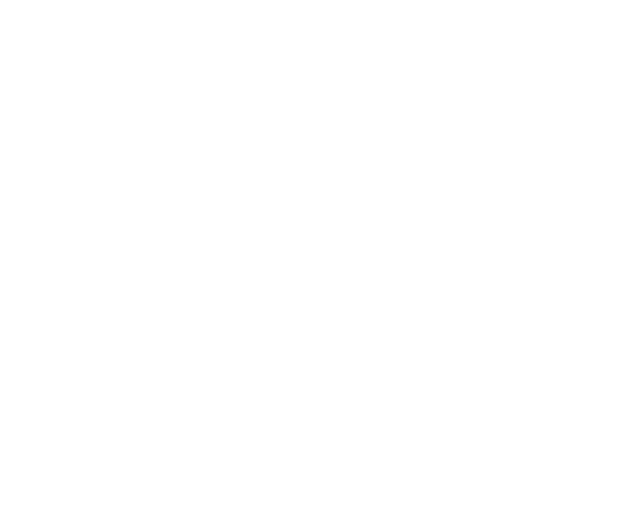
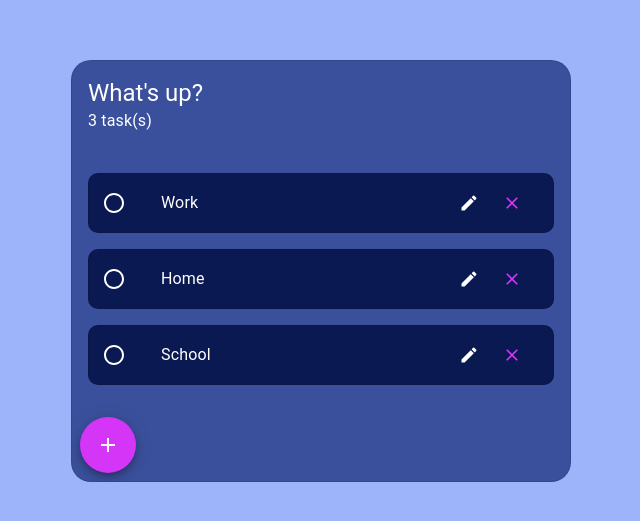
Before and after one commit to HulanAvirmed/todo-list, a Next.js app: page / in a window 1280 px wide. Shown: the part 129-650 px from the top of the page, without its empty margins (319-959 px from the left). Built offline with nearby package versions, Linux system fonts and the light colour scheme.

Commit message:
Theme configured and main page updated.

```diff
--- a/app/page.js
+++ b/app/page.js
@@ -1,5 +1,67 @@
 "use client";
 
+import { useState } from "react";
+import { CreateButton, ListItem, List, TodoContainer } from "@/components";
+import { ThemeProvider } from "@/theme";
+
 export default function Main() {
-  return <></>;
+  const [todoList, setTodoList] = useState([
+    {
+      id: 1,
+      name: "Work",
+    },
+    {
+      id: 2,
+      name: "Home",
+    },
+    {
+      id: 3,
+      name: "School",
+    },
+  ]);
+
+  const onCreate = (name) => {
+    setTodoList([...todoList, { id: new Date().toString(), name: name }]);
+  };
+
+  const onUpdate = (name, id) => {
+    const index = todoList.findIndex((f) => f.id === id);
+
+    if (index > -1) {
+      let _todoList = [...todoList];
+
+      _todoList[index] = {
+        id: id,
+        name: name,
+      };
+
+      setTodoList(_todoList);
+    }
+  };
+
+  const onDelete = (id) => {
+    setTodoList(todoList.filter((f) => f.id != id));
+  };
+
+  return (
+    <ThemeProvider>
+      <TodoContainer
+        taskCount={todoList.length}
+        createButton={<CreateButton onCreate={onCreate} />}
+      >
+        <List>
+          {todoList.map((item, i) => (
+            <ListItem
+              data={item}
+              onUpdate={onUpdate}
+              onDelete={onDelete}
+              key={i}
+            >
+              {item.name}
+            </ListItem>
+          ))}
+        </List>
+      </TodoContainer>
+    </ThemeProvider>
+  );
 }
--- /dev/null
+++ b/theme/MainTheme.js
@@ -0,0 +1,49 @@
+import { createTheme } from "@mui/material";
+
+export const MainTheme = createTheme({
+  palette: {
+    text: {
+      primary: "#ffffff",
+    },
+  },
+
+  components: {
+    MuiCssBaseline: {
+      styleOverrides: {
+        body: {
+          background: "#9eb4fa",
+          height: "100vh",
+        },
+      },
+    },
+    MuiListItem: {
+      styleOverrides: {
+        root: ({ theme }) => ({
+          color: theme.palette.text.primary,
+        }),
+      },
+    },
+    MuiSvgIcon: {
+      styleOverrides: {
+        root: ({ theme }) => ({
+          color: theme.palette.text.primary,
+        }),
+      },
+    },
+    MuiCardHeader: {
+      styleOverrides: {
+        title: ({ theme }) => ({
+          color: theme.palette.text.primary,
+        }),
+        subheader: ({ theme }) => ({
+          color: theme.palette.text.primary,
+        }),
+      },
+    },
+    MuiButton: {
+      styleOverrides: {
+        root: {},
+      },
+    },
+  },
+});
--- /dev/null
+++ b/theme/ThemeProvider.jsx
@@ -0,0 +1,14 @@
+import { CssBaseline, ThemeProvider as MuiThemeProvider } from "@mui/material";
+import React from "react";
+import { MainTheme } from "./MainTheme";
+
+export const ThemeProvider = ({ children, ...props }) => {
+  return (
+    <MuiThemeProvider theme={MainTheme} {...props}>
+      <CssBaseline />
+      {children}
+    </MuiThemeProvider>
+  );
+};
+
+export default ThemeProvider;
--- /dev/null
+++ b/theme/index.js
@@ -0,0 +1 @@
+export * from "./ThemeProvider";
```
